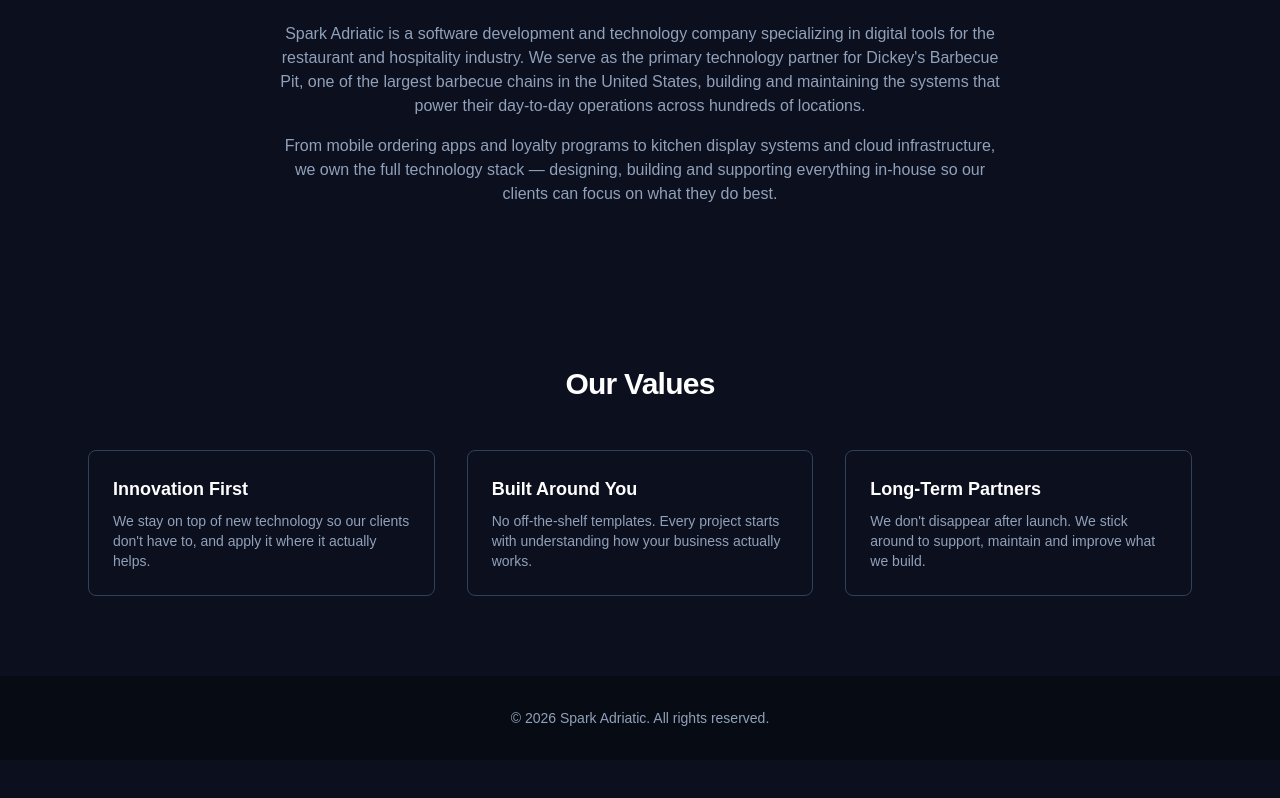
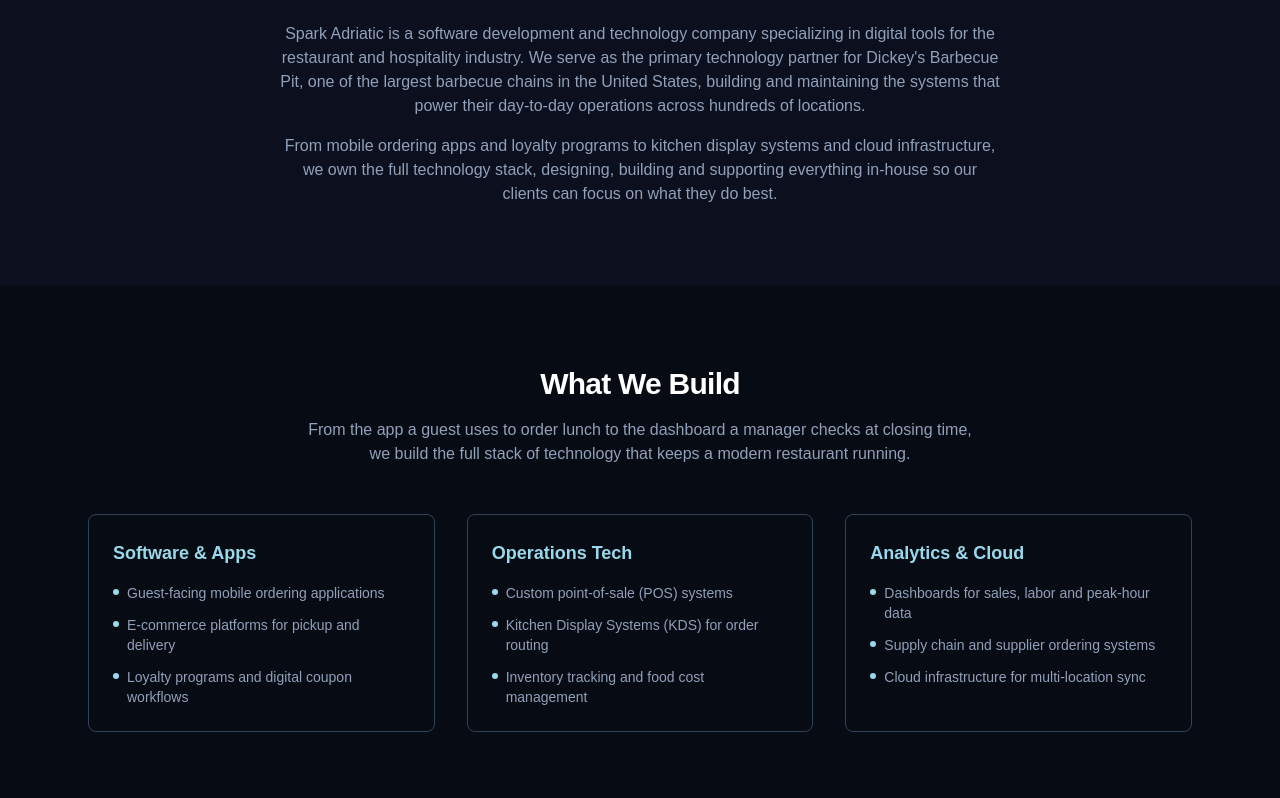
Before and after one commit to giancarlomari22/Sparkic, a Next.js app: page /about in a window 1280 px wide. Shown: the part 422-1220 px from the top of the page. Before the commit the page ends 1182 px from the top, so only its background shows below. Built offline with nearby package versions, Linux system fonts and the light colour scheme.

Commit message:
Add sto firma radi u about page

```diff
--- a/src/app/about/page.tsx
+++ b/src/app/about/page.tsx
@@ -1,5 +1,6 @@
 import type { Metadata } from "next";
 import { PageHeader } from "@/components/page-header";
+import { WhatWeBuild } from "@/components/what-we-build";
 import { ValuesSection } from "@/components/values-section";
 
 export const metadata: Metadata = {
@@ -23,20 +24,21 @@
           <p className="mt-4">
             Spark Adriatic is a software development and technology company
             specializing in digital tools for the restaurant and hospitality
-            industry. We serve as the primary technology partner for Dickey&apos;s
-            Barbecue Pit, one of the largest barbecue chains in the United
-            States, building and maintaining the systems that power their
-            day-to-day operations across hundreds of locations.
+            industry. We serve as the primary technology partner for
+            Dickey&apos;s Barbecue Pit, one of the largest barbecue chains in
+            the United States, building and maintaining the systems that power
+            their day-to-day operations across hundreds of locations.
           </p>
           <p className="mt-4">
             From mobile ordering apps and loyalty programs to kitchen display
-            systems and cloud infrastructure, we own the full technology stack
-            — designing, building and supporting everything in-house so our
+            systems and cloud infrastructure, we own the full technology stack,
+            designing, building and supporting everything in-house so our
             clients can focus on what they do best.
           </p>
         </div>
       </section>
 
+      <WhatWeBuild />
       <ValuesSection />
     </>
   );
--- /dev/null
+++ b/src/components/what-we-build.tsx
@@ -0,0 +1,67 @@
+const categories = [
+  {
+    title: "Software & Apps",
+    items: [
+      "Guest-facing mobile ordering applications",
+      "E-commerce platforms for pickup and delivery",
+      "Loyalty programs and digital coupon workflows",
+    ],
+  },
+  {
+    title: "Operations Tech",
+    items: [
+      "Custom point-of-sale (POS) systems",
+      "Kitchen Display Systems (KDS) for order routing",
+      "Inventory tracking and food cost management",
+    ],
+  },
+  {
+    title: "Analytics & Cloud",
+    items: [
+      "Dashboards for sales, labor and peak-hour data",
+      "Supply chain and supplier ordering systems",
+      "Cloud infrastructure for multi-location sync",
+    ],
+  },
+];
+
+export function WhatWeBuild() {
+  return (
+    <section className="bg-[#070b14]">
+      <div className="mx-auto max-w-6xl px-6 py-20">
+        <h2 className="text-center text-3xl font-bold tracking-tight text-white">
+          What We Build
+        </h2>
+        <p className="mx-auto mt-4 max-w-2xl text-center text-slate-400">
+          From the app a guest uses to order lunch to the dashboard a manager
+          checks at closing time, we build the full stack of technology that
+          keeps a modern restaurant running.
+        </p>
+
+        <div className="mt-12 grid grid-cols-1 gap-8 md:grid-cols-3">
+          {categories.map((category) => (
+            <div
+              key={category.title}
+              className="rounded-lg border border-slate-700 p-6"
+            >
+              <h3 className="text-lg font-semibold text-[#98D9EB]">
+                {category.title}
+              </h3>
+              <ul className="mt-4 space-y-3">
+                {category.items.map((item) => (
+                  <li
+                    key={item}
+                    className="flex items-start gap-2 text-sm text-slate-400"
+                  >
+                    <span className="mt-1.5 h-1.5 w-1.5 shrink-0 rounded-full bg-[#98D9EB]" />
+                    {item}
+                  </li>
+                ))}
+              </ul>
+            </div>
+          ))}
+        </div>
+      </div>
+    </section>
+  );
+}
```
